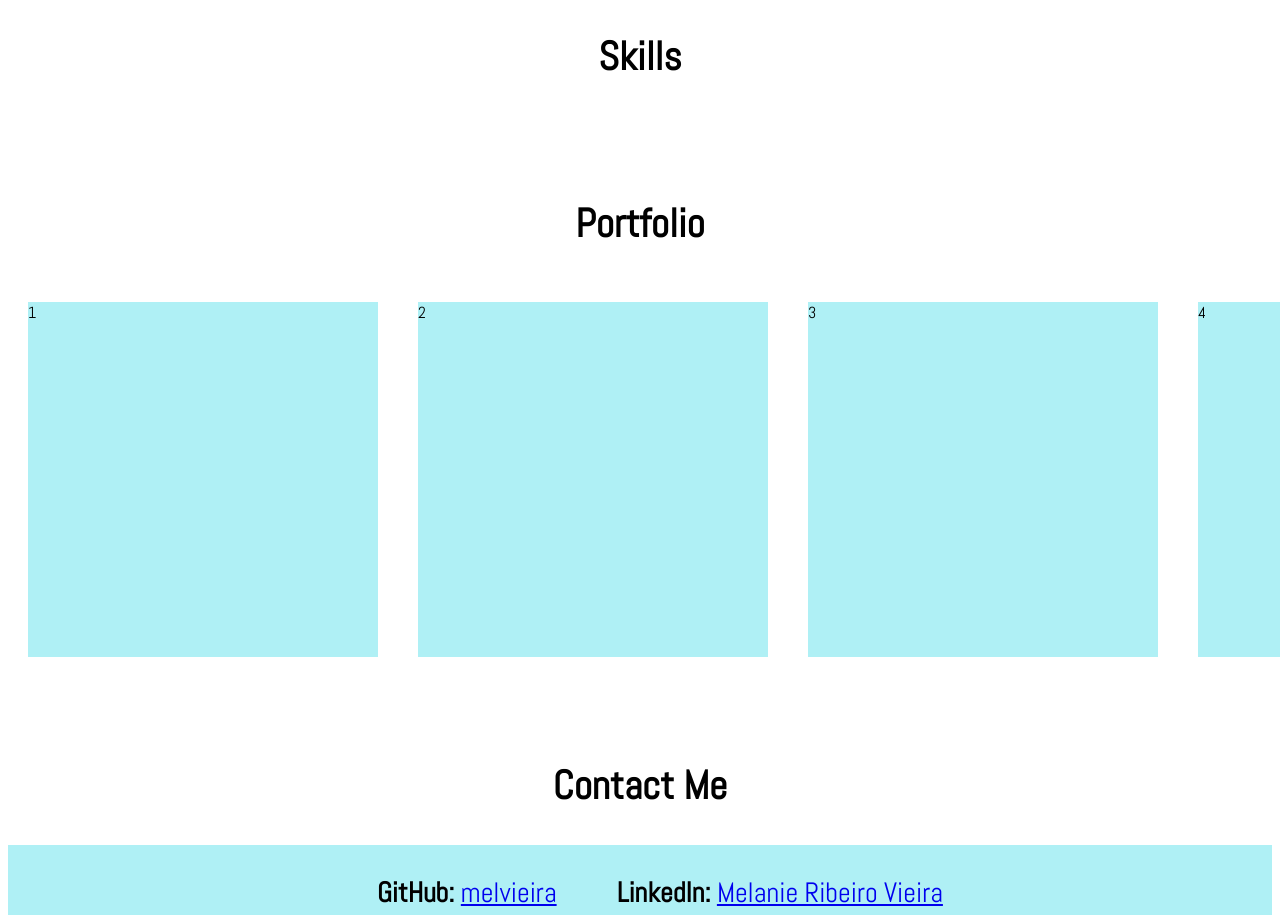
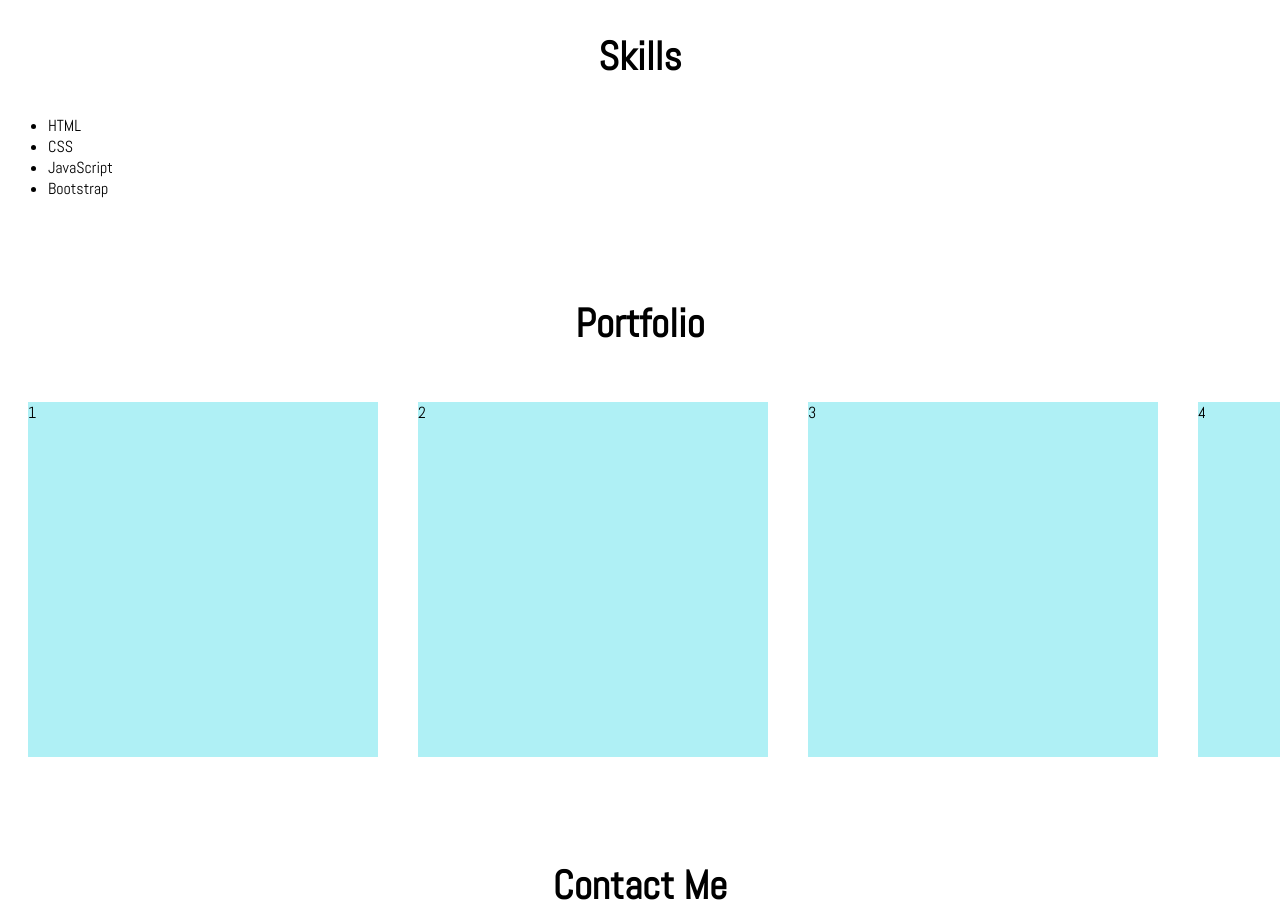
Before and after one commit to melvieira/portfolio_webpage, a plain HTML site: page index.html in a window 1280 px wide. Shown: the part 1292-2207 px from the top of the page. Drawn offline with Linux system fonts and the light colour scheme.

Commit message:
add specific skills

```diff
--- a/index.html
+++ b/index.html
@@ -32,6 +32,11 @@
         </div>
         <div>
             <h2>Skills</h2>
+            <ul>
+                <li>HTML</li>
+                <li>CSS</li>
+                <li>JavaScript</li>
+                <li>Bootstrap</li>
         </div>
         <div class="midsection">
             <h2>Portfolio</h2>
```
